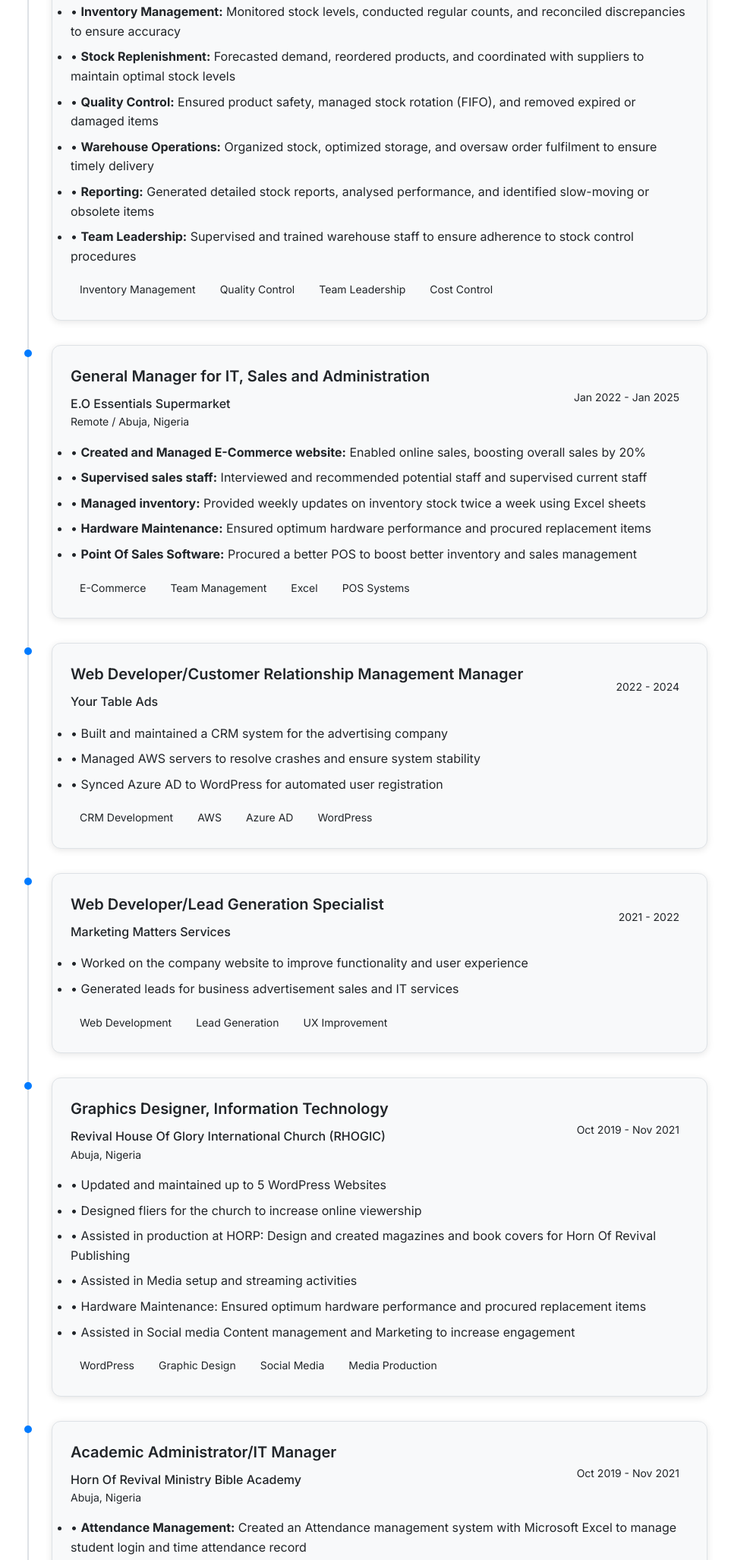
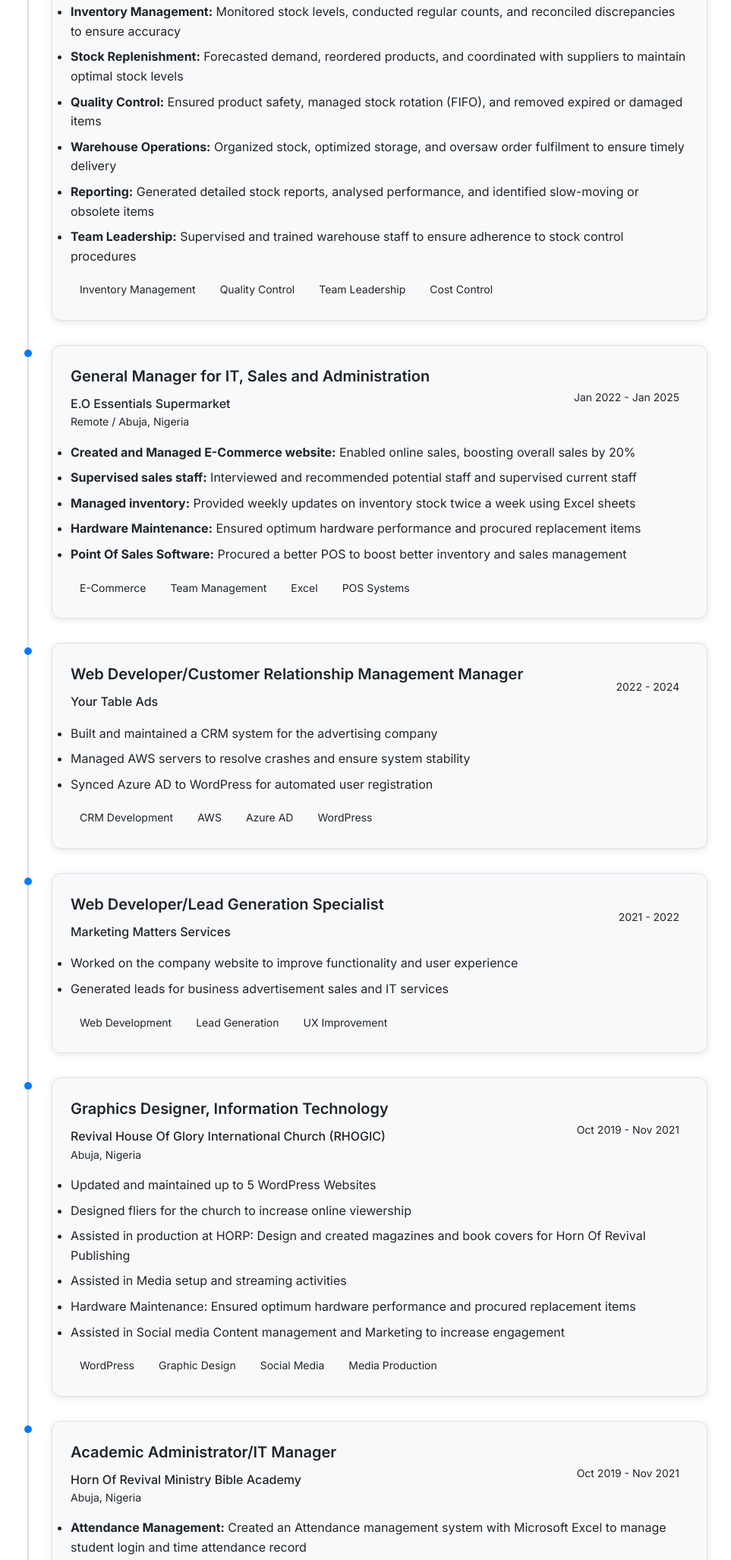
Before and after one commit to patrickudo2004/patrick-portfolio, a website: page index.html in a window 1280 px wide. Shown: the part 1185-3238 px from the top of the page at 76% size, without its empty margins (156-1119 px from the left). Drawn offline with Linux system fonts and the light colour scheme.

Commit message:
fix: remove double bullet points from professional journey section
- Remove manual bullet point characters (•) from all experience list items
- Fix formatting across all 8 professional experience entries
- HTML ul elements now display proper single bullet points
- Improve visual consistency and readability in timeline section

```diff
--- a/index.html
+++ b/index.html
@@ -176,12 +176,12 @@
                                 </div>
                             </div>
                             <ul class="space-y-2 text-text-secondary dark:text-dark-text-secondary">
-                                <li>• <strong>Inventory Management:</strong> Monitored stock levels, conducted regular counts, and reconciled discrepancies to ensure accuracy</li>
-                                <li>• <strong>Stock Replenishment:</strong> Forecasted demand, reordered products, and coordinated with suppliers to maintain optimal stock levels</li>
-                                <li>• <strong>Quality Control:</strong> Ensured product safety, managed stock rotation (FIFO), and removed expired or damaged items</li>
-                                <li>• <strong>Warehouse Operations:</strong> Organized stock, optimized storage, and oversaw order fulfilment to ensure timely delivery</li>
-                                <li>• <strong>Reporting:</strong> Generated detailed stock reports, analysed performance, and identified slow-moving or obsolete items</li>
-                                <li>• <strong>Team Leadership:</strong> Supervised and trained warehouse staff to ensure adherence to stock control procedures</li>
+                                <li><strong>Inventory Management:</strong> Monitored stock levels, conducted regular counts, and reconciled discrepancies to ensure accuracy</li>
+                                <li><strong>Stock Replenishment:</strong> Forecasted demand, reordered products, and coordinated with suppliers to maintain optimal stock levels</li>
+                                <li><strong>Quality Control:</strong> Ensured product safety, managed stock rotation (FIFO), and removed expired or damaged items</li>
+                                <li><strong>Warehouse Operations:</strong> Organized stock, optimized storage, and oversaw order fulfilment to ensure timely delivery</li>
+                                <li><strong>Reporting:</strong> Generated detailed stock reports, analysed performance, and identified slow-moving or obsolete items</li>
+                                <li><strong>Team Leadership:</strong> Supervised and trained warehouse staff to ensure adherence to stock control procedures</li>
                             </ul>
                             <div class="mt-4 flex flex-wrap gap-2">
                                 <span class="px-3 py-1 bg-accent-secondary/10 dark:bg-dark-accent-secondary/10 text-accent-secondary dark:text-dark-accent-secondary rounded-full text-sm">Inventory Management</span>
@@ -208,11 +208,11 @@
                                 </div>
                             </div>
                             <ul class="space-y-2 text-text-secondary dark:text-dark-text-secondary">
-                                <li>• <strong>Created and Managed E-Commerce website:</strong> Enabled online sales, boosting overall sales by 20%</li>
-                                <li>• <strong>Supervised sales staff:</strong> Interviewed and recommended potential staff and supervised current staff</li>
-                                <li>• <strong>Managed inventory:</strong> Provided weekly updates on inventory stock twice a week using Excel sheets</li>
-                                <li>• <strong>Hardware Maintenance:</strong> Ensured optimum hardware performance and procured replacement items</li>
-                                <li>• <strong>Point Of Sales Software:</strong> Procured a better POS to boost better inventory and sales management</li>
+                                <li><strong>Created and Managed E-Commerce website:</strong> Enabled online sales, boosting overall sales by 20%</li>
+                                <li><strong>Supervised sales staff:</strong> Interviewed and recommended potential staff and supervised current staff</li>
+                                <li><strong>Managed inventory:</strong> Provided weekly updates on inventory stock twice a week using Excel sheets</li>
+                                <li><strong>Hardware Maintenance:</strong> Ensured optimum hardware performance and procured replacement items</li>
+                                <li><strong>Point Of Sales Software:</strong> Procured a better POS to boost better inventory and sales management</li>
                             </ul>
                             <div class="mt-4 flex flex-wrap gap-2">
                                 <span class="px-3 py-1 bg-accent-secondary/10 dark:bg-dark-accent-secondary/10 text-accent-secondary dark:text-dark-accent-secondary rounded-full text-sm">E-Commerce</span>
@@ -238,9 +238,9 @@
                                 </div>
                             </div>
                             <ul class="space-y-2 text-text-secondary dark:text-dark-text-secondary">
-                                <li>• Built and maintained a CRM system for the advertising company</li>
-                                <li>• Managed AWS servers to resolve crashes and ensure system stability</li>
-                                <li>• Synced Azure AD to WordPress for automated user registration</li>
+                                <li>Built and maintained a CRM system for the advertising company</li>
+                                <li>Managed AWS servers to resolve crashes and ensure system stability</li>
+                                <li>Synced Azure AD to WordPress for automated user registration</li>
                             </ul>
                             <div class="mt-4 flex flex-wrap gap-2">
                                 <span class="px-3 py-1 bg-accent-secondary/10 dark:bg-dark-accent-secondary/10 text-accent-secondary dark:text-dark-accent-secondary rounded-full text-sm">CRM Development</span>
@@ -266,8 +266,8 @@
                                 </div>
                             </div>
                             <ul class="space-y-2 text-text-secondary dark:text-dark-text-secondary">
-                                <li>• Worked on the company website to improve functionality and user experience</li>
-                                <li>• Generated leads for business advertisement sales and IT services</li>
+                                <li>Worked on the company website to improve functionality and user experience</li>
+                                <li>Generated leads for business advertisement sales and IT services</li>
                             </ul>
                             <div class="mt-4 flex flex-wrap gap-2">
                                 <span class="px-3 py-1 bg-accent-secondary/10 dark:bg-dark-accent-secondary/10 text-accent-secondary dark:text-dark-accent-secondary rounded-full text-sm">Web Development</span>
@@ -293,12 +293,12 @@
                                 </div>
                             </div>
                             <ul class="space-y-2 text-text-secondary dark:text-dark-text-secondary">
-                                <li>• Updated and maintained up to 5 WordPress Websites</li>
-                                <li>• Designed fliers for the church to increase online viewership</li>
-                                <li>• Assisted in production at HORP: Design and created magazines and book covers for Horn Of Revival Publishing</li>
-                                <li>• Assisted in Media setup and streaming activities</li>
-                                <li>• Hardware Maintenance: Ensured optimum hardware performance and procured replacement items</li>
-                                <li>• Assisted in Social media Content management and Marketing to increase engagement</li>
+                                <li>Updated and maintained up to 5 WordPress Websites</li>
+                                <li>Designed fliers for the church to increase online viewership</li>
+                                <li>Assisted in production at HORP: Design and created magazines and book covers for Horn Of Revival Publishing</li>
+                                <li>Assisted in Media setup and streaming activities</li>
+                                <li>Hardware Maintenance: Ensured optimum hardware performance and procured replacement items</li>
+                                <li>Assisted in Social media Content management and Marketing to increase engagement</li>
                             </ul>
                             <div class="mt-4 flex flex-wrap gap-2">
                                 <span class="px-3 py-1 bg-accent-secondary/10 dark:bg-dark-accent-secondary/10 text-accent-secondary dark:text-dark-accent-secondary rounded-full text-sm">WordPress</span>
@@ -325,11 +325,11 @@
                                 </div>
                             </div>
                             <ul class="space-y-2 text-text-secondary dark:text-dark-text-secondary">
-                                <li>• <strong>Attendance Management:</strong> Created an Attendance management system with Microsoft Excel to manage student login and time attendance record</li>
-                                <li>• <strong>Student Data Management:</strong> Working under the Provost, managed student data</li>
-                                <li>• <strong>Project Management:</strong> Managed the Graduate Ceremony process</li>
-                                <li>• <strong>Social Media Management:</strong> Managed social media (Facebook & Twitter) to increase exposure and conversion</li>
-                                <li>• <strong>Graphic Design:</strong> Designed Brand materials and social media design to increase conversion</li>
+                                <li><strong>Attendance Management:</strong> Created an Attendance management system with Microsoft Excel to manage student login and time attendance record</li>
+                                <li><strong>Student Data Management:</strong> Working under the Provost, managed student data</li>
+                                <li><strong>Project Management:</strong> Managed the Graduate Ceremony process</li>
+                                <li><strong>Social Media Management:</strong> Managed social media (Facebook & Twitter) to increase exposure and conversion</li>
+                                <li><strong>Graphic Design:</strong> Designed Brand materials and social media design to increase conversion</li>
                             </ul>
                             <div class="mt-4 flex flex-wrap gap-2">
                                 <span class="px-3 py-1 bg-accent-secondary/10 dark:bg-dark-accent-secondary/10 text-accent-secondary dark:text-dark-accent-secondary rounded-full text-sm">Excel Systems</span>
@@ -356,9 +356,9 @@
                                 </div>
                             </div>
                             <ul class="space-y-2 text-text-secondary dark:text-dark-text-secondary">
-                                <li>• Taught courses on Web Design & Development, Graphic Design, Diploma in IT (internet, MS Office)</li>
-                                <li>• Designed Brand Materials for company exposure and conversion</li>
-                                <li>• Supervised Interns and Students at our Student programs</li>
+                                <li>Taught courses on Web Design & Development, Graphic Design, Diploma in IT (internet, MS Office)</li>
+                                <li>Designed Brand Materials for company exposure and conversion</li>
+                                <li>Supervised Interns and Students at our Student programs</li>
                             </ul>
                             <div class="mt-4 flex flex-wrap gap-2">
                                 <span class="px-3 py-1 bg-accent-secondary/10 dark:bg-dark-accent-secondary/10 text-accent-secondary dark:text-dark-accent-secondary rounded-full text-sm">Teaching</span>
@@ -385,9 +385,9 @@
                                 </div>
                             </div>
                             <ul class="space-y-2 text-text-secondary dark:text-dark-text-secondary">
-                                <li>• <strong>Hardware Maintenance:</strong> Ensured optimum hardware performance and procured replacement items</li>
-                                <li>• Managed Social media account (Twitter and Facebook) to increase exposure to the library</li>
-                                <li>• Assisted in supervising monthly tour visits from school children</li>
+                                <li><strong>Hardware Maintenance:</strong> Ensured optimum hardware performance and procured replacement items</li>
+                                <li>Managed Social media account (Twitter and Facebook) to increase exposure to the library</li>
+                                <li>Assisted in supervising monthly tour visits from school children</li>
                             </ul>
                             <div class="mt-4 flex flex-wrap gap-2">
                                 <span class="px-3 py-1 bg-accent-secondary/10 dark:bg-dark-accent-secondary/10 text-accent-secondary dark:text-dark-accent-secondary rounded-full text-sm">Hardware Maintenance</span>
```
